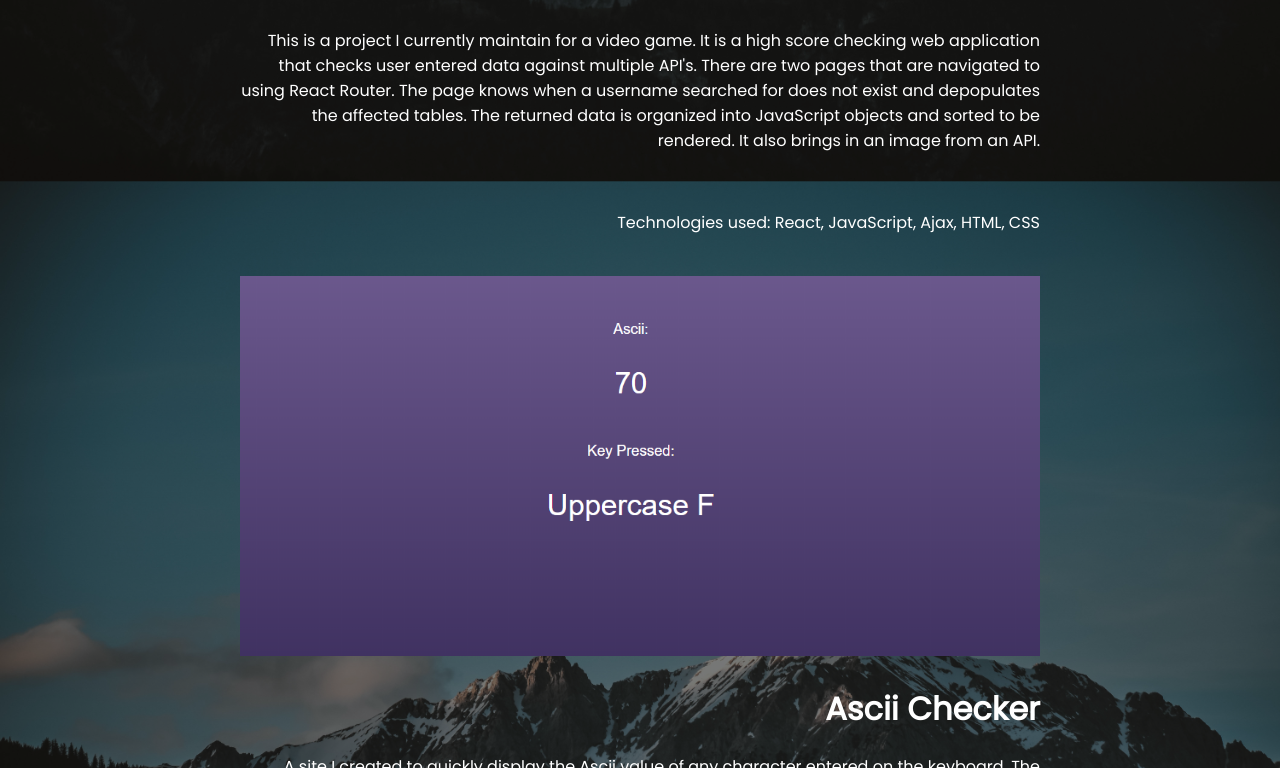
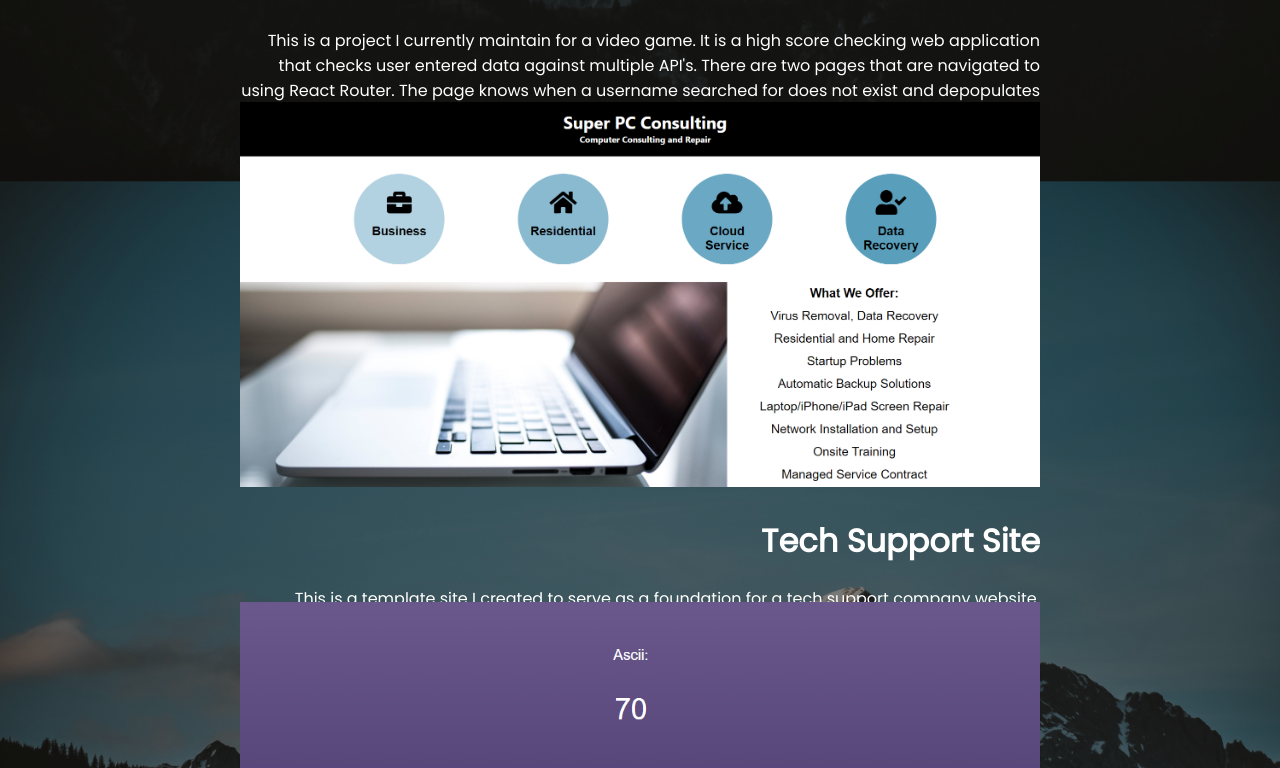
Before and after one commit to zeepk/react-portfolio, a React (Create React App) app: page /Projects in a window 1280 px wide. Shown: the part 672-1440 px from the top of the page. Built offline with nearby package versions, Linux system fonts and the light colour scheme.

Commit message:
added project

```diff
--- a/src/components/pages/Projects.js
+++ b/src/components/pages/Projects.js
@@ -1,6 +1,6 @@
-import React from "react";
-import Project from "./project";
-import "./projects.css";
+import React from 'react';
+import Project from './project';
+import './projects.css';
 
 export default function Projects() {
 	return (
@@ -16,7 +16,7 @@ export default function Projects() {
 				<div className="projects-grid-item">
 					<Project
 						title="Woodcut"
-            image_source={require("./woodcut.PNG")}
+						image_source={require('./woodcut.PNG')}
 						image_path="https://woodcut.info/"
 						description="This is a project I currently maintain for a video game. It is a high score checking web
         application that checks user entered data against multiple API's. There are two pages that are navigated to using React Router. The page knows when a username searched for does not exist and
@@ -24,13 +24,32 @@ export default function Projects() {
 						tech="React, JavaScript, Ajax, HTML, CSS"
 					/>
 					<br></br>
+				</div>
+				<div></div>
+
+				<div></div>
+				<div className="projects-grid-item">
+					<Project
+						title="Tech Support Site"
+						image_source={require('./superpcconsulting.png')}
+						image_path="https://superpcconsulting.netlify.com/"
+						description="This is a template site I created to serve as a foundation for a tech support company website."
+						tech="React JavaScript, HTML, CSS"
+					/>
+					<br></br>
+				</div>
+				<div></div>
+
+				<div></div>
+				<div className="projects-grid-item">
 					<Project
 						title="Ascii Checker"
-            image_source={require("./ascii.PNG")}
+						image_source={require('./ascii.PNG')}
 						image_path="https://asciichecker.netlify.com/"
 						description="A site I created to quickly display the Ascii value of any character entered on the keyboard. The function reads the keypress event from the keyboard and changes the site to display the corresponding Ascii value."
 						tech="JavaScript, HTML, CSS"
 					/>
+					<br></br>
 				</div>
 				<div></div>
 			</div>
--- a/src/components/pages/projects.css
+++ b/src/components/pages/projects.css
@@ -19,13 +19,11 @@ p {
 	/* background-color: rgba(255, 255, 255, 0.8); */
 	/* border: 1px solid rgba(0, 0, 0, 0.8); */
 
-
 	text-align: right;
 }
 .project-grid {
 	display: grid;
 	grid-template-columns: repeat(auto-fit, minmax(200px, 800px));
-
 
 	justify-content: center;
 	width: 100%;
```
Also changed, not shown: src/components/pages/superpcconsulting.png (added). Lines whose indentation alone changed are shown as unchanged.
